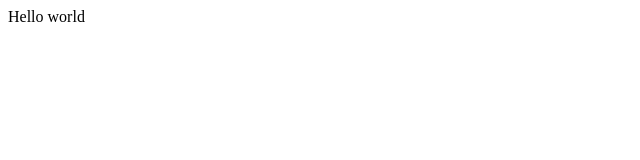
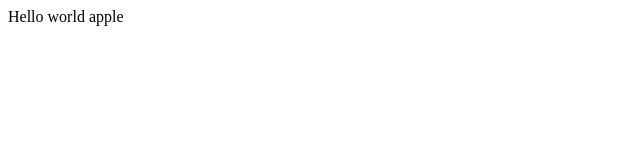
Before and after one commit to bcoonce94/bcoonce94.github.io, a plain HTML site: page index.html in a window 1280 px wide. Shown: the full height of the page, 0-640 px from the left. Drawn offline with Linux system fonts and the light colour scheme.

Commit message:
added a word

```diff
--- a/index.html
+++ b/index.html
@@ -9,7 +9,7 @@
 </head>
 
 <body>
-  Hello world
+  Hello world apple
   <script src="script.js"></script>
 
  <!--
```
